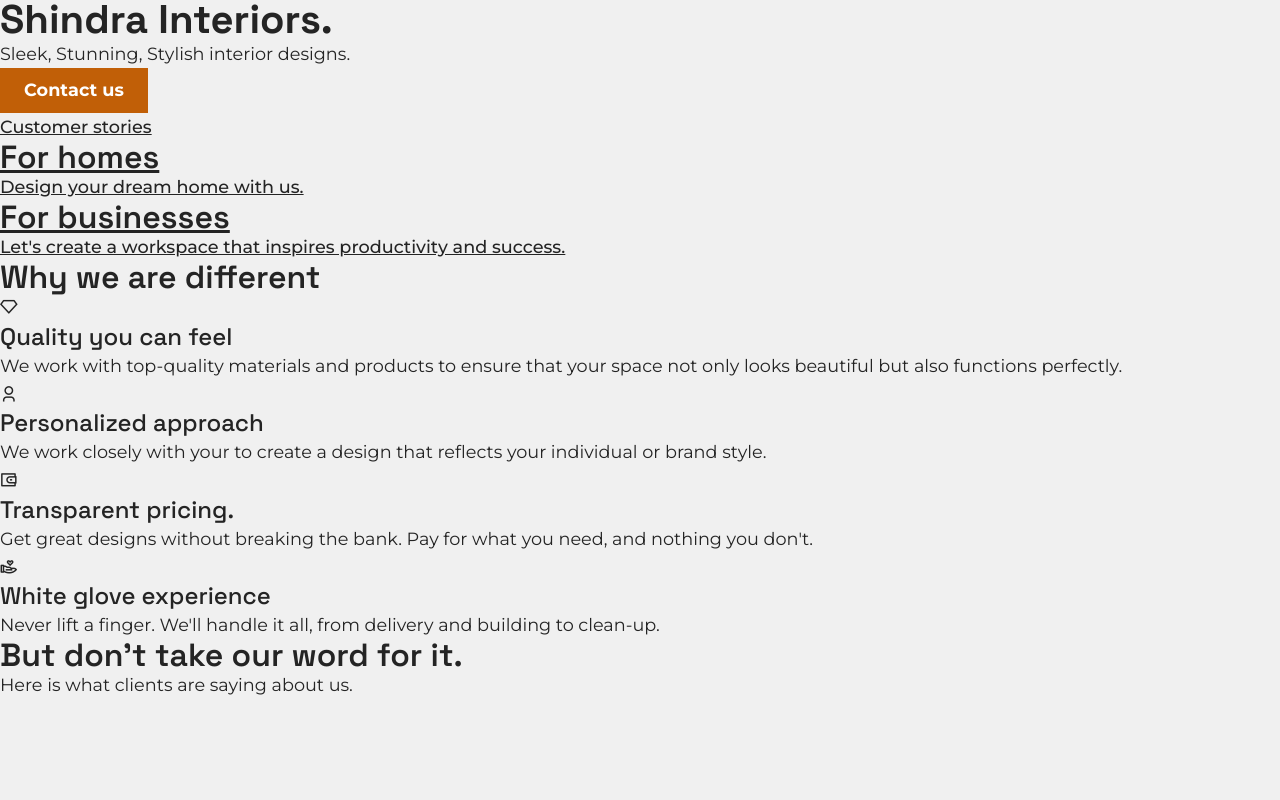
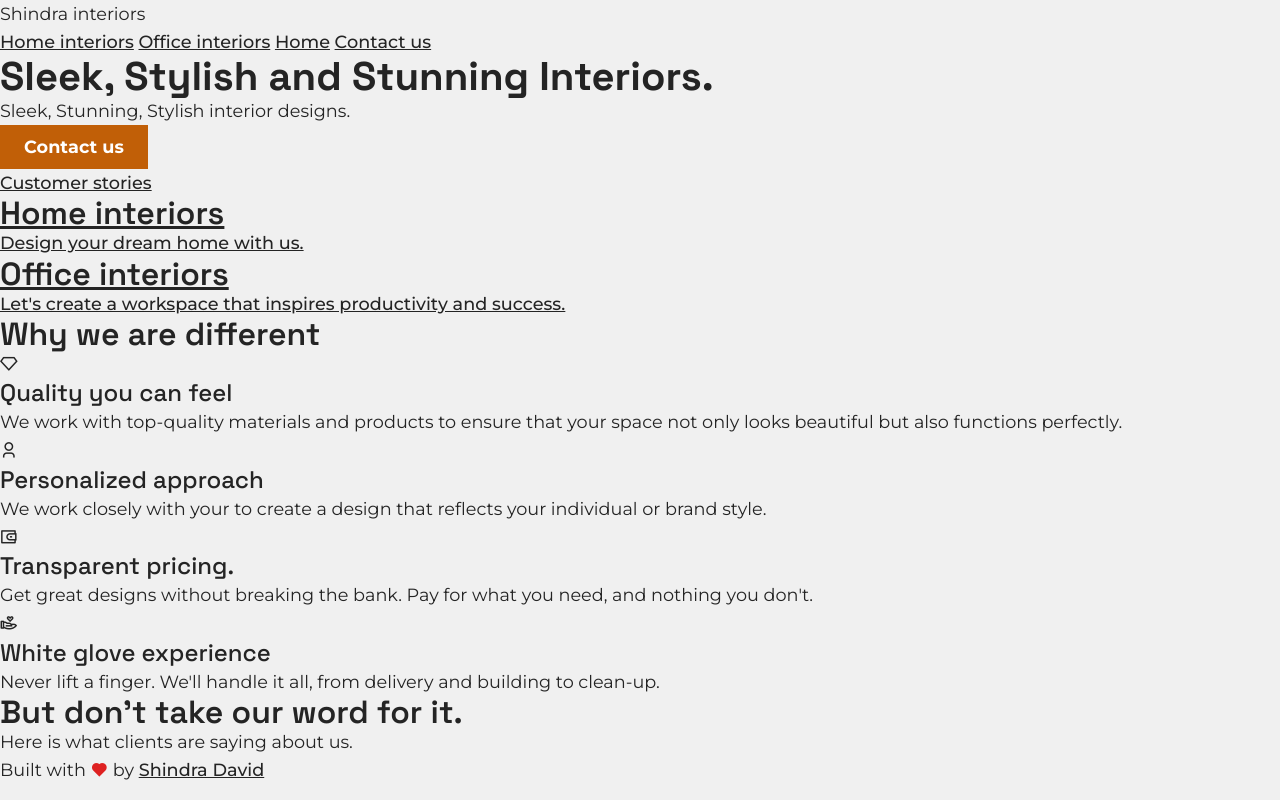
Before and after one commit to shindradavid/shindrainteriors, a SvelteKit app: page / in a window 1280 px wide. Built offline with nearby package versions, Linux system fonts and the light colour scheme; no server answers.

Commit message:
Add Footer and Header components

```diff
--- /dev/null
+++ b/src/components/Footer.svelte
@@ -0,0 +1,9 @@
+<footer>
+  <p>
+    Built with <span style="color: hsl(0, 74%, 50%);"><i class="ri-heart-fill" /></span>
+    by
+    <a href="http://twitter.com/shindradavid" target="_blank" rel="noopener noreferrer">
+      Shindra David
+    </a>
+  </p>
+</footer>
--- /dev/null
+++ b/src/components/header/Header.svelte
@@ -0,0 +1,14 @@
+<script lang="ts">
+  import { page } from '$app/stores';
+</script>
+
+<header>
+  <p>Shindra interiors</p>
+  <nav>
+    <a href="/home-interiors"> Home interiors </a>
+    <a href="/office-interiors">Office interiors</a>
+
+    <a href="/">Home</a>
+    <a href="/contact-us">Contact us</a>
+  </nav>
+</header>
--- a/src/routes/(public)/+layout.svelte
+++ b/src/routes/(public)/+layout.svelte
@@ -1,6 +1,10 @@
 <script lang="ts">
   import '../../styles/index.scss';
   import 'remixicon/fonts/remixicon.css';
+  import Header from '$components/header/Header.svelte';
+  import Footer from '$components/Footer.svelte';
 </script>
 
+<Header />
 <slot />
+<Footer />
--- a/src/routes/(public)/+page.svelte
+++ b/src/routes/(public)/+page.svelte
@@ -4,21 +4,21 @@
 
 <Seo />
 
-<h1>Shindra Interiors.</h1>
+<h1>Sleek, Stylish and Stunning Interiors.</h1>
 <p>Sleek, Stunning, Stylish interior designs.</p>
 <a href="/contact-us" class="btn primary-btn cta-btn">Contact us</a>
 <a href="/customer-stories">Customer stories</a>
 
-<a href="/for-homes">
+<a href="/home-interiors" aria-label="Home Interior designs">
   <article>
-    <h2>For homes</h2>
+    <h2>Home interiors</h2>
     <p>Design your dream home with us.</p>
   </article>
 </a>
 
-<a href="/for-businesses">
+<a href="/office-interiors" aria-label="Office interior designs">
   <article>
-    <h2>For businesses</h2>
+    <h2>Office interiors</h2>
     <a href="/">Let's create a workspace that inspires productivity and success.</a>
   </article>
 </a>
--- /dev/null
+++ b/src/routes/(public)/contact-us/+page.svelte
@@ -0,0 +1,3 @@
+<main>
+  <p>Contact us</p>
+</main>
--- a/src/routes/(public)/for-businesses/+page.svelte
+++ /dev/null
@@ -1,3 +0,0 @@
-<main>
-  <h1>For businesses</h1>
-</main>
--- a/src/routes/(public)/for-homes/+page.svelte
+++ /dev/null
@@ -1,3 +0,0 @@
-<main>
-  <h1>For homes</h1>
-</main>
--- /dev/null
+++ b/src/routes/(public)/home-interiors/+page.svelte
@@ -0,0 +1,3 @@
+<main>
+  <h1>Home interiors</h1>
+</main>
--- /dev/null
+++ b/src/routes/(public)/office-interiors/+page.svelte
@@ -0,0 +1,3 @@
+<main>
+  <h1>Office interiors</h1>
+</main>
```
Also changed, not shown: svelte.config.js (line endings or trailing spaces).
